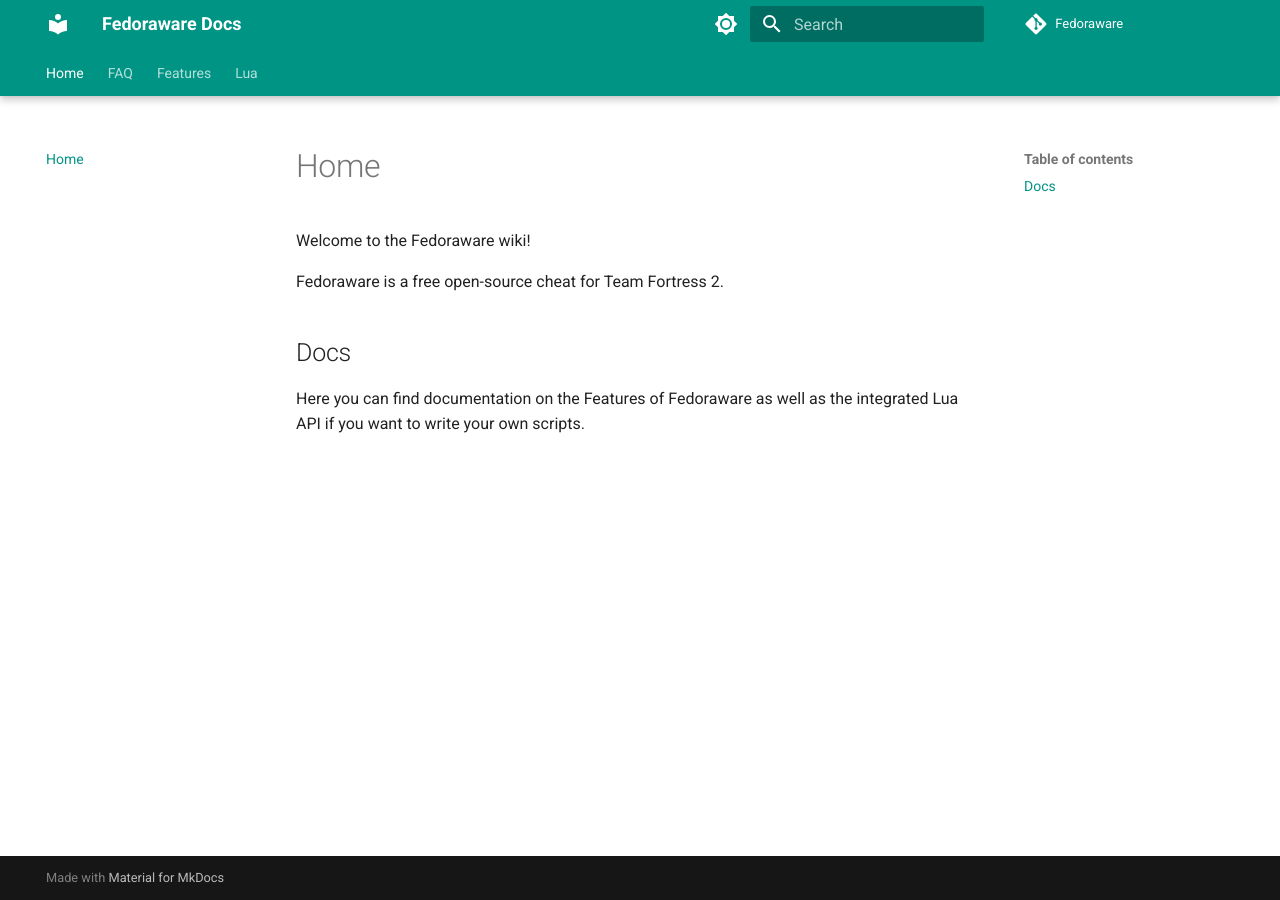
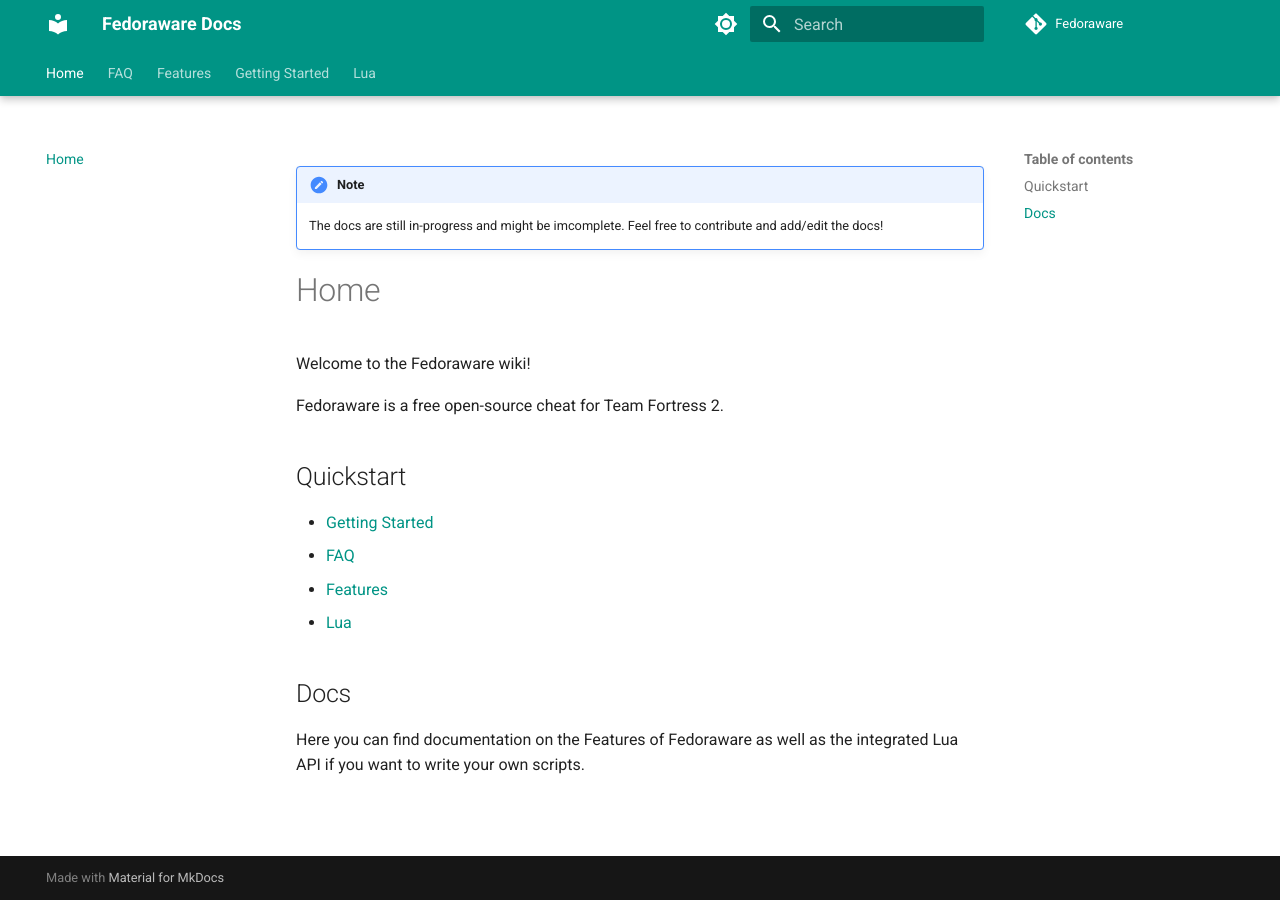
Before and after one commit to imgladnotu/Docs-Edit, an MkDocs documentation site: the page built from docs/index.md, in a window 1280 px wide. Built offline with MkDocs 1.6.1 and Material for MkDocs 9.7.7, drawn with Linux system fonts in a browser that asks for light colours; comment, search, counter and statistics services are not loaded.

Commit message:
Added 'Getting Started' section

```diff
--- a/docs/index.md
+++ b/docs/index.md
@@ -1,9 +1,19 @@
+!!! note
+    The docs are still in-progress and might be imcomplete. Feel free to contribute and add/edit the docs!
+
 # Home
 
 Welcome to the Fedoraware wiki!
 
 Fedoraware is a free open-source cheat for Team Fortress 2.
 
+## Quickstart
+
+- [Getting Started](Getting-Started)
+- [FAQ](faq.md)
+- [Features](Features)
+- [Lua](Lua)
+
 ## Docs
 
 Here you can find documentation on the Features of Fedoraware as well as the integrated Lua API if you want to write your own scripts.
--- a/mkdocs.yml
+++ b/mkdocs.yml
@@ -25,8 +25,5 @@ theme:
     - navigation.tabs
     - navigation.tabs.sticky
 markdown_extensions:
-  - pymdownx.highlight:
-      anchor_linenums: true
-  - pymdownx.inlinehilite
-  - pymdownx.snippets
-  - pymdownx.superfences
+  - attr_list
+  - admonition
```
Also changed, not shown: docs/Getting-Started/compile.md (added, +3 -0 lines), docs/Getting-Started/download.md (added, +22 -0 lines), docs/Getting-Started/fedoraloader.md (added, +16 -0 lines), docs/Getting-Started/index.md (added, +7 -0 lines), docs/Getting-Started/inject.md (added, +8 -0 lines).
